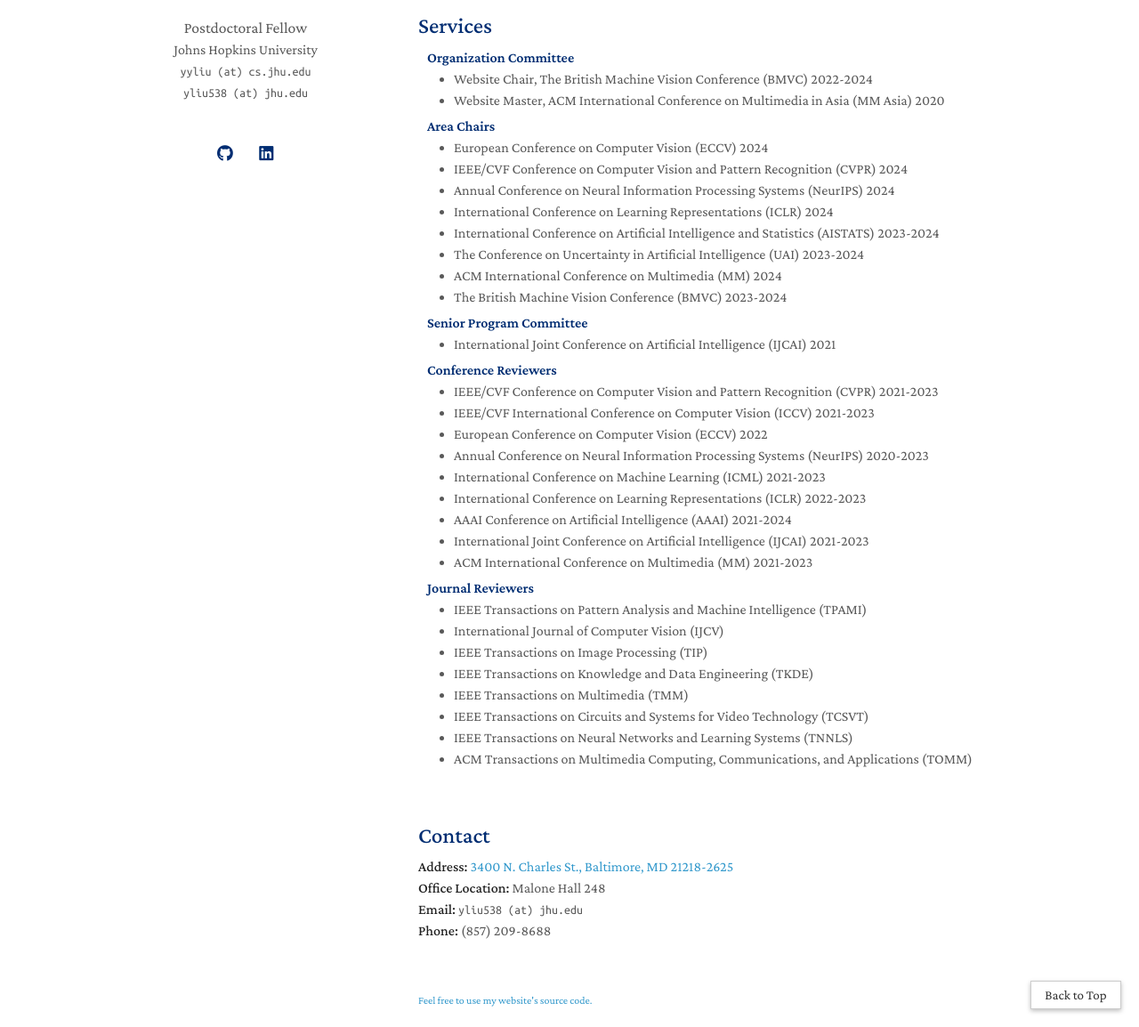
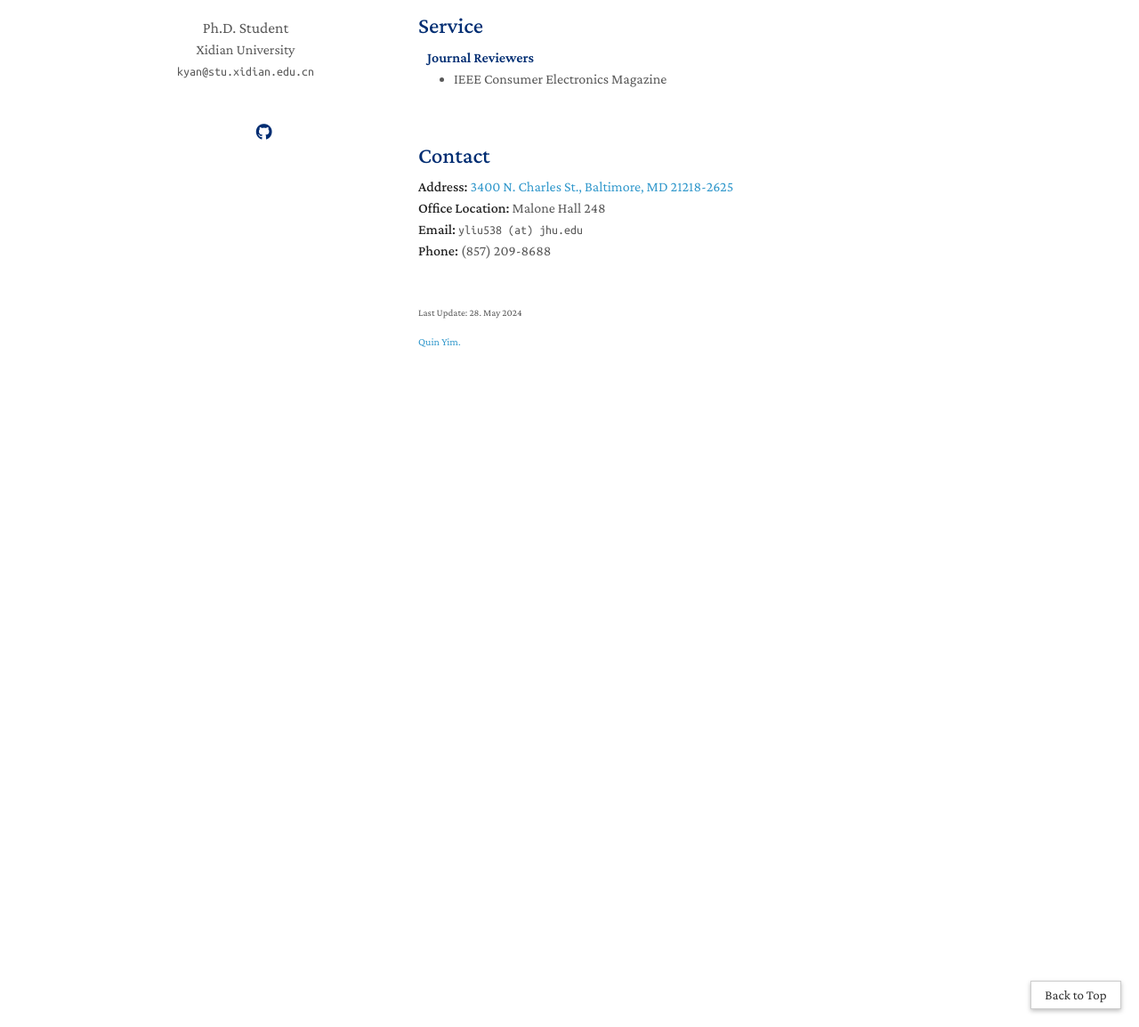
Before and after one commit to QuinYim/quinyim.github.io, a Jekyll site: the page built from index.md, in a window 1280 px wide and 1400 px high, scrolled down 4341 px. Shown: the part 246-1400 px from the top of the window at 89% size. Built offline with Jekyll 4.4.1, drawn with Linux system fonts in a browser that asks for light colours; comment, search, counter and statistics services are not loaded; a style sheet for code colours, icons or effects is not loaded; after the commit the page ends 5052 px from its top, so only the background shows below that; some of the changed text lies outside the part shown.

Commit message:
First Commit

```diff
--- a/_config.yml
+++ b/_config.yml
@@ -1,43 +1,50 @@
 # Basic Information
-title: Yaoyao Liu
-position: Postdoctoral Fellow
-affiliation: Johns Hopkins University
+title: Kun Yan / Quin Yim
+position: Ph.D. Student
+affiliation: Xidian University
 affiliation_link: https://cs.jhu.edu/
 affiliation_logo: ./assets/img/university-logo-small-horizontal-white-156eae9527.svg
-email: yyliu (at) cs.jhu.edu
-email2: yliu538 (at) jhu.edu
+location: Xi'an, China
+email: kyan@stu.xidian.edu.cn
 
 # Search Engine Optimization (SEO)
-keywords: yaoyao liu, liu yaoyao, yaoyaoliu, liuyaoyao
-canonical: https://www.cs.jhu.edu/~yyliu/
-description: Yaoyao Liu is a postdoctoral fellow at Johns Hopkins University. His research lies in meta-learning, incremental learning, and image generation.
+keywords: kun yan, yan kun, kunyan, yankun, quin yim, yim quin, quinyim, yimquin
+canonical: https://quinyim.github.io/
+description: Kun Yan is a Ph.D. student at School of Telecommunications Engineering, Xidian University. His research interests include 6G networks, blockchain, and Internet of things.
 
 # The option is used to enable the Johns Hopkins template.
 enable_hopkins_logo: true
 
 # The option is used to show the last update time.
-enable_last_update: false
+enable_last_update: true
 
 # Links
 link_type: icon #text/icon
-google_scholar: https://scholar.google.com/citations?user=Uf9GqRsAAAAJ
-github_link: https://github.com/yaoyao-liu/
-linkedin: https://www.linkedin.com/in/liuyaoyao/
-twitter: https://twitter.com/YaoyaoLiu1/
+google_scholar: https://scholar.google.com/citations?user=NyUwUmIAAAAJ
+orcid: https://orcid.org/0000-0002-3619-8966
+researchgate: https://www.researchgate.net/profile/Kun-Yan-24
+#twitter: https://twitter.com/Wen_Zhong_
+#cv_link: https://drive.google.com/file/d/1_kWjcUHizGGheXU5_wYcaHc0IKuhtiqT/view?usp=sharing
+github_link: https://github.com/wenzhong23
+#linkedin: https://www.linkedin.com/in/wen-zhong-9a59771a5/
 
 # Images
-avatar: https://img.yliu.me/avatar.jpg
+avatar: ./assets/img/avatar.png
 favicon: ./assets/img/favicon.png
 favicon_dark: ./assets/img/favicon-dark.png
 
+# Auto Dark Mode
+# You may use the option to disable the automatic dark theme
+auto_dark_mode: true
+
 # Footnotes
-footnote: Feel free to use my website's source code.
-footnote_link: https://github.com/yaoyao-liu/minimal-light
+footnote: Quin Yim.
+footnote_link: https://quinyim.github.io/
 
 # Analytics
 # Please remove the following lines about analytics services if you fork my project.
 # Otherwise, the analytics information of your website will be recorded to my ClustrMaps accounts.
-clustrmaps_id: CJD8XwsJhSyQ6sbsU-Gw0cNcUlbah7KW3xvHN2QlwW0
+#clustrmaps_id:
 
 # The following files will be removed from the generated website.
 exclude:
--- a/_includes/services.md
+++ b/_includes/services.md
@@ -1,69 +1,9 @@
-<h1 id="services"></h1>
+<h1 id="conference"></h1>
 
-<h2 style="margin: 60px 0px 10px;">Services</h2>
-
-<h4 style="margin:0 10px 0;">Organization Committee</h4>
-
-<ul style="margin:0 0 5px;">
-  <li>Website Chair, <a href="https://bmvc2024.org/people/organisers/"><autocolor>The British Machine Vision Conference (BMVC)</autocolor></a> <a href="https://bmvc2022.org/people/organisers/"><autocolor>2022</autocolor></a>-<a href="https://bmvc2024.org/people/organisers/"><autocolor>2024</autocolor></a></li>
-  <li>Website Master, <a href="https://www.acmmmasia.org/2020/committee.html"><autocolor>ACM International Conference on Multimedia in Asia (MM Asia) 2020</autocolor></a></li>
-</ul>
-
-<h4 style="margin:0 10px 0;">Area Chairs</h4>
-
-<ul style="margin:0 0 5px;">
-  <li><a href="https://eccv2024.ecva.net/"><autocolor>European Conference on Computer Vision (ECCV) 2024</autocolor></a></li>
-  <li><a href="http://cvpr.thecvf.com/"><autocolor>IEEE/CVF Conference on Computer Vision and Pattern Recognition (CVPR) 2024</autocolor></a></li>
-  <li><a href="https://neurips.cc/Conferences/2024"><autocolor>Annual Conference on Neural Information Processing Systems (NeurIPS) 2024</autocolor></a></li>
-  <li><a href="https://iclr.cc/Conferences/2024"><autocolor>International Conference on Learning Representations (ICLR) 2024</autocolor></a></li>
-  <li><a href="https://aistats.org/aistats2024/"><autocolor>International Conference on Artificial Intelligence and Statistics (AISTATS) 2023-2024</autocolor></a></li>
-  <li><a href="https://www.auai.org/uai2024/"><autocolor>The Conference on Uncertainty in Artificial Intelligence (UAI) 2023-2024</autocolor></a></li>
-  <li><a href="https://2024.acmmm.org/"><autocolor>ACM International Conference on Multimedia (MM) 2024</autocolor></a></li>
-  <li><a href="https://bmvc2024.org/"><autocolor>The British Machine Vision Conference (BMVC) 2023-2024</autocolor></a></li>
-</ul>
-
-<h4 style="margin:0 10px 0;">Senior Program Committee</h4>
-
-<ul style="margin:0 0 5px;">
-  <li><a href="https://ijcai-21.org/"><autocolor>International Joint Conference on Artificial Intelligence (IJCAI) 2021</autocolor></a></li>
-</ul>
-
-<h4 style="margin:0 10px 0;">Conference Reviewers</h4>
-
-<ul style="margin:0 0 5px;">
-  <li><a href="http://cvpr2023.thecvf.com/"><autocolor>IEEE/CVF Conference on Computer Vision and Pattern Recognition (CVPR) 2021-2023</autocolor></a></li>
-  <li><a href="http://iccv2023.thecvf.com/"><autocolor>IEEE/CVF International Conference on Computer Vision (ICCV) 2021-2023</autocolor></a></li>
-  <li><a href="https://eccv2022.ecva.net/"><autocolor>European Conference on Computer Vision (ECCV) 2022</autocolor></a></li>
-  <li><a href="https://neurips.cc/Conferences/2023"><autocolor>Annual Conference on Neural Information Processing Systems (NeurIPS) 2020-2023</autocolor></a></li>
-  <li><a href="https://icml.cc/Conferences/2022"><autocolor>International Conference on Machine Learning (ICML) 2021-2023</autocolor></a></li>
-  <li><a href="https://iclr.cc/Conferences/2023"><autocolor>International Conference on Learning Representations (ICLR) 2022-2023</autocolor></a></li>
-  <li><a href="https://aaai.org/Conferences/AAAI-23/"><autocolor>AAAI Conference on Artificial Intelligence (AAAI) 2021-2024</autocolor></a></li>
-  <li><a href="https://ijcai-23.org/"><autocolor>International Joint Conference on Artificial Intelligence (IJCAI) 2021-2023</autocolor></a></li>
-  <li><a href="https://2022.acmmm.org/"><autocolor>ACM International Conference on Multimedia (MM) 2021-2023</autocolor></a></li>
-  <!--
-  <li><a href="https://mmasia2021.uqcloud.net/"><autocolor>ACM MM Asia 2020-2021</autocolor></a></li>
-  <li><a href="http://www.acml-conf.org/2021/"><autocolor>ACML 2021</autocolor></a></li>
-  -->
-</ul>
+<h2 style="margin: 60px 0px 10px;">Service</h2>
 
 <h4 style="margin:0 10px 0;">Journal Reviewers</h4>
 
 <ul style="margin:0 0 20px;">
-  <li><a href="https://www.computer.org/csdl/journal/tp"><autocolor>IEEE Transactions on Pattern Analysis and Machine Intelligence (TPAMI)</autocolor></a></li>
-  <li><a href="https://www.springer.com/journal/11263"><autocolor>International Journal of Computer Vision (IJCV)</autocolor></a></li>
-  <li><a href="https://signalprocessingsociety.org/publications-resources/ieee-transactions-image-processing"><autocolor>IEEE Transactions on Image Processing (TIP)</autocolor></a></li>
-  <li><a href="https://www.computer.org/csdl/journal/tk"><autocolor>IEEE Transactions on Knowledge and Data Engineering (TKDE)</autocolor></a></li>
-  <li><a href="https://signalprocessingsociety.org/publications-resources/ieee-transactions-multimedia"><autocolor>IEEE Transactions on Multimedia (TMM)</autocolor></a></li>
-  <li><a href="https://ieee-cas.org/publications/ieee-transactions-circuits-and-systems-video-technology"><autocolor>IEEE Transactions on Circuits and Systems for Video Technology (TCSVT)</autocolor></a></li>
-  <li><a href="https://cis.ieee.org/publications/t-neural-networks-and-learning-systems"><autocolor>IEEE Transactions on Neural Networks and Learning Systems (TNNLS)</autocolor></a></li>
-  <li><a href="https://dl.acm.org/journal/tomm"><autocolor>ACM Transactions on Multimedia Computing, Communications, and Applications (TOMM)</autocolor></a></li>
-  <!--
-  <li><a href="https://www.journals.elsevier.com/neural-networks"><autocolor>Neural Networks</autocolor></a></li>
-  <li><a href="https://www.springer.com/journal/10994"><autocolor>Machine Learning</autocolor></a></li>
-  <li><a href="https://www.journals.elsevier.com/information-processing-and-management"><autocolor>Information Processing and Management</autocolor></a></li>
-  <li><a href="https://www.springer.com/journal/11063"><autocolor>Neural Processing Letters</autocolor></a></li>
-  <li><a href="https://link.springer.com/journal/11042"><autocolor>Multimedia Tools and Applications</autocolor></a></li>
-  <li><a href="https://ieeeaccess.ieee.org/"><autocolor>IEEE Access</autocolor></a></li>
-  <li><a href="http://cjc.ict.ac.cn/"><autocolor>Chinese Journal of Computers</autocolor></a></li>
-  -->
+  <li><a href="https://ctsoc.ieee.org/publications/ieee-consumer-electronics-magazine.html"><autocolor>IEEE Consumer Electronics Magazine</autocolor></a></li>
 </ul>
```
Also changed, not shown: google_scholar_crawler/main.py (+6 -6 lines), 1 other file.
